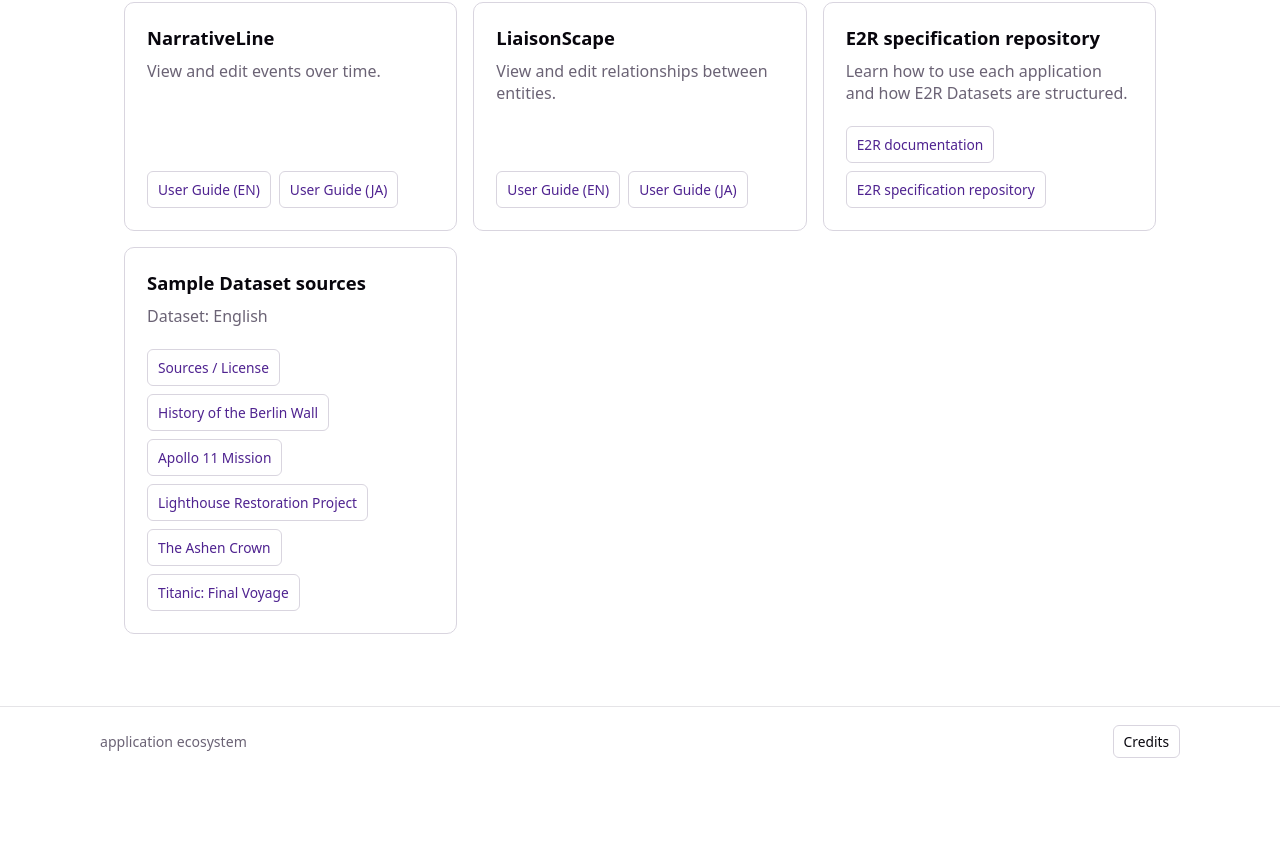
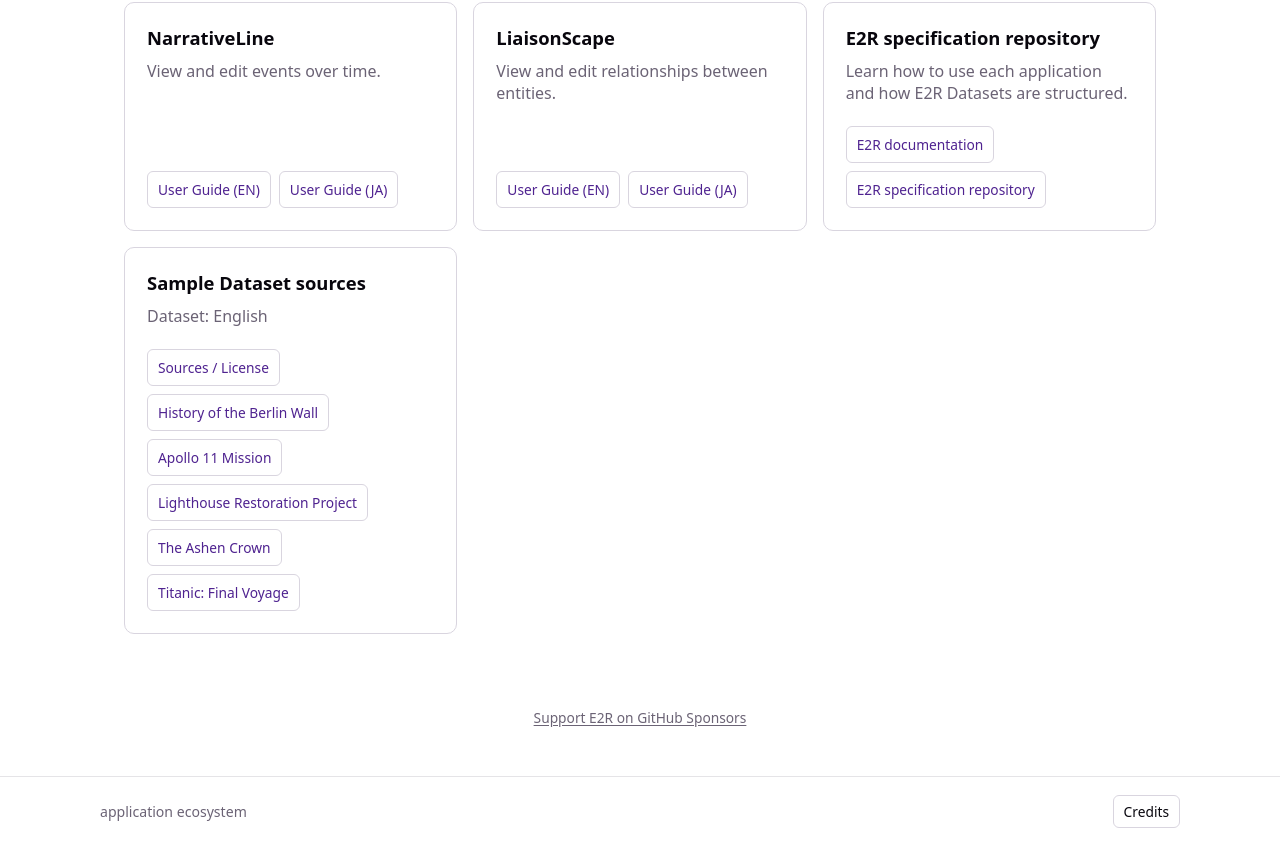
Before and after one commit to sukoyaka-dopeness/e2r-hub, a React (Vite) app: page / in a window 1280 px wide. Shown: the part 3528-4374 px from the top of the page. Before the commit the page ends 4304 px from the top, so only its background shows below. Built offline with nearby package versions, Linux system fonts and the light colour scheme.

Commit message:
feat: add GitHub Sponsors support link

```diff
--- a/src/App.css
+++ b/src/App.css
@@ -61,6 +61,8 @@ main { width: min(1080px, 100%); margin: 0 auto; }
 .documentation-actions a { border: 1px solid #d9d5df; border-radius: 6px; padding: 8px 10px; color: #4f2390; font-size: .86rem; text-decoration: none; }
 .documentation-actions a:hover { border-color: #aa3bff; background: #f5e9ff; }
 .documentation-note { margin-top: 22px; font-size: .92rem; }
+.site-support { padding: 0 24px 48px; text-align: center; }
+.site-support-link { color: #6b6375; font-size: .86rem; text-underline-offset: .18em; }
 .site-footer button { padding: 6px 10px; font-size: .86rem; }
 
 .modal-backdrop { position: fixed; z-index: 10; inset: 0; display: grid; place-items: center; padding: 20px; background: rgba(8, 6, 13, .28); }
--- a/src/App.tsx
+++ b/src/App.tsx
@@ -36,6 +36,7 @@ const links = {
   titanic: 'https://github.com/sukoyaka-dopeness/e2r-spec/blob/main/examples/titanic-final-voyage.en.e2r.json',
   titanicJa: 'https://github.com/sukoyaka-dopeness/e2r-spec/blob/main/examples/titanic-final-voyage.ja.e2r.json',
   selfDescriptionDataset: 'https://raw.githubusercontent.com/sukoyaka-dopeness/e2r-spec/main/examples/e2r-self-description.json',
+  githubSponsors: 'https://github.com/sponsors/sukoyaka-dopeness',
 }
 
 const copy = {
@@ -95,6 +96,7 @@ const copy = {
     createdDate: 'Created 2026-08',
     gratitude: 'With gratitude to all the AI systems that contributed to this project.',
     specificationRepo: 'E2R specification repository',
+    supportE2r: 'Support E2R on GitHub Sponsors',
   },
   ja: {
     ecosystem: 'E2R アプリケーションエコシステム',
@@ -152,6 +154,7 @@ const copy = {
     createdDate: 'Created 2026-08',
     gratitude: 'With gratitude to all the AI systems that contributed to this project.',
     specificationRepo: 'E2R specification repository',
+    supportE2r: 'GitHub SponsorsでE2Rを支援する',
   },
 } as const
 
@@ -364,6 +367,9 @@ function App() {
             </article>
           </div>
         </section>
+        <div className="site-support">
+          <ExternalLink className="site-support-link" href={links.githubSponsors}>{text.supportE2r}</ExternalLink>
+        </div>
       </main>
 
       <footer className="site-footer">
```
Also changed, not shown: 1 other file (tests, documents, lock files or other folders).
